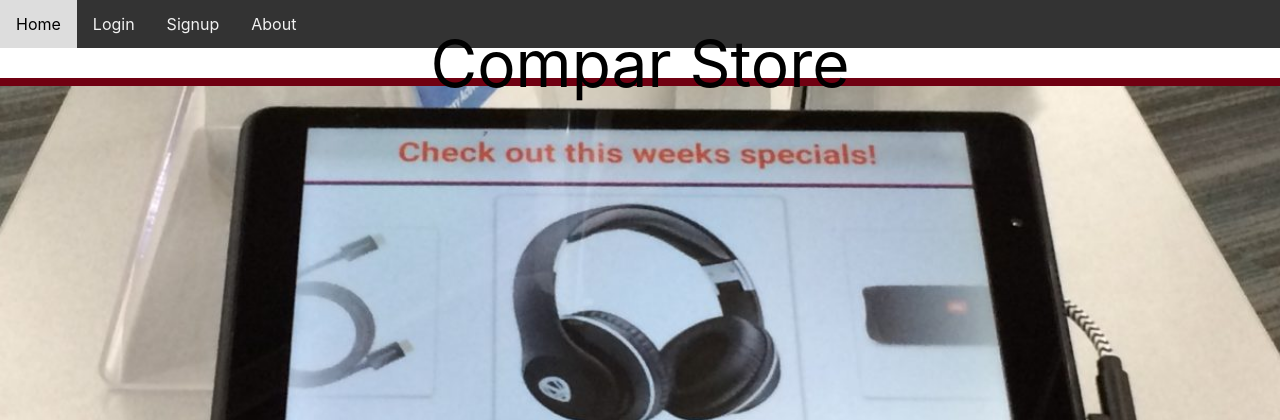
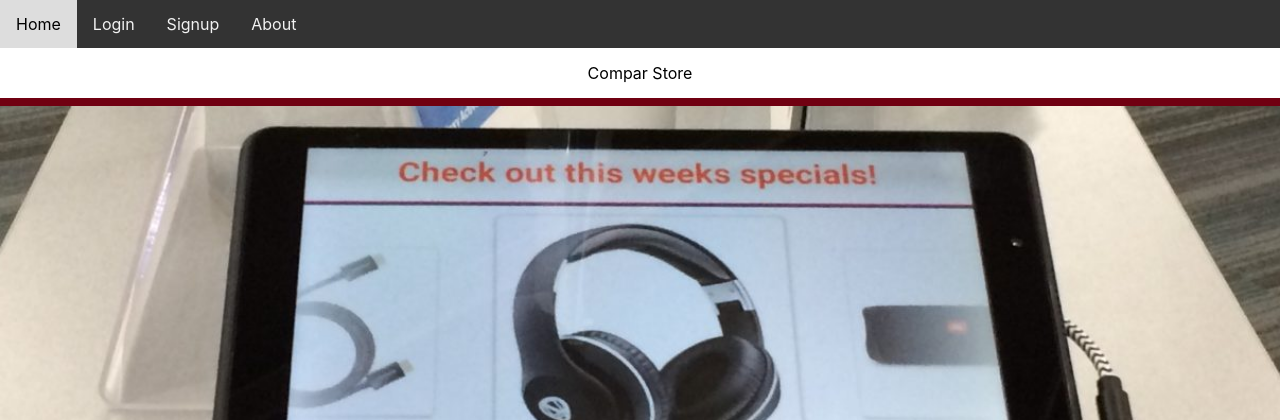
Before and after one commit to Adrenalex/MyTestingArea, a PHP site: page / in a window 1280 px wide. Shown: the top 420 px of the page. Run offline with PHP 8.4, Linux system fonts and the light colour scheme.

Commit message:
Update styles.css

```diff
--- a/CSS/styles.css
+++ b/CSS/styles.css
@@ -250,12 +250,8 @@ body, html {
 
 /* empty but I made it to control the image inside flex-container if need be */
 .flex-image {
-    font-size: 5vw;
-    position: absolute;
-    top: 50%;
-    left: 50%;
-    margin-right: -50%;
-    transform: translate(-50%, -50%) }
+  max-width: 500px;
+  margin: auto;
 }
 
 .main {
```
